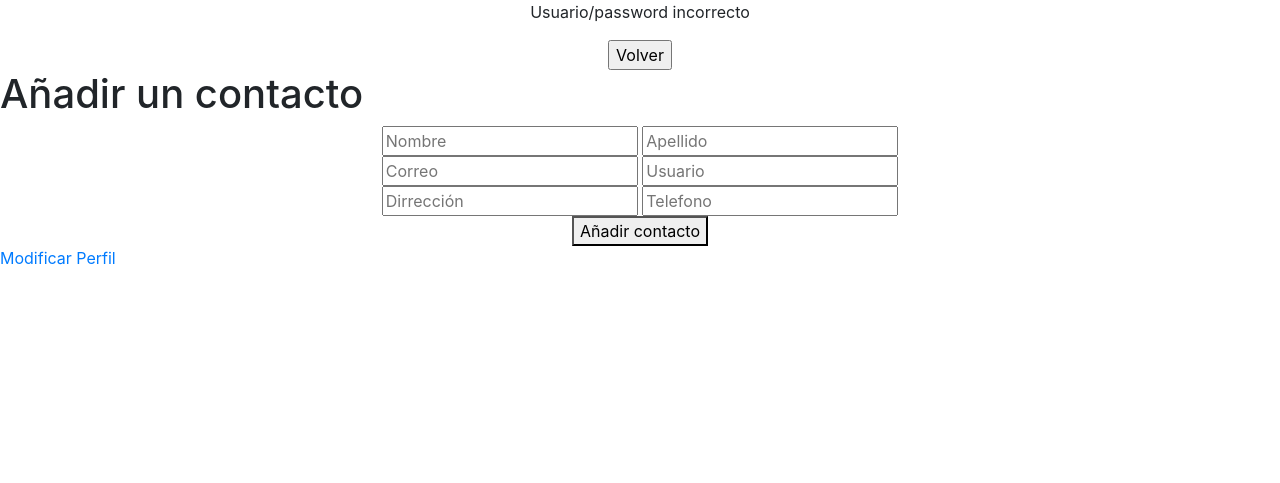
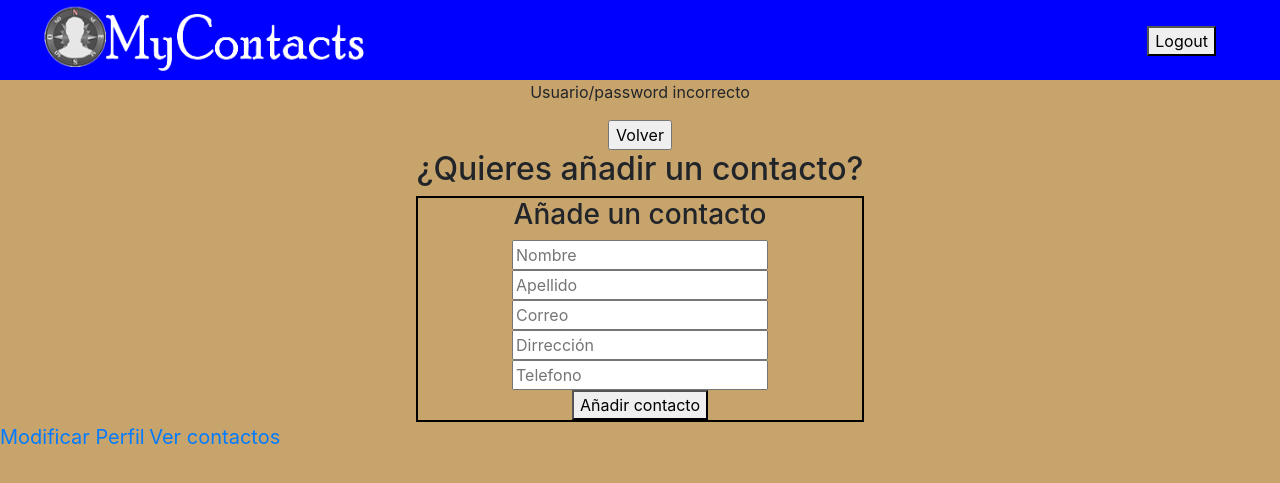
Before and after one commit to Projecte4/Projecte4, a PHP site: page /test.php?Nick=anush97 in a window 1280 px wide. Shown: the top 483 px of the page. Run offline with PHP 8.4, Linux system fonts and the light colour scheme; data comes from the database, SQL or seed files in the repository; data that the repository does not hold is empty; some libraries are stand-ins or nearby versions.

Commit message:
Mejora de css mas codigo

```diff
--- a/mycontacts/indexs.php
+++ b/mycontacts/indexs.php
@@ -38,6 +38,7 @@ session_start();
 
     </div>
   </div>
+  <br>
   <div class="izquierda">
     <center><h2>¿Que funciones hace nuestra pagina?</h2></center>
     <center><div class="explicacion">
@@ -50,6 +51,7 @@ session_start();
     </a>
     </div></center>
   </div>
+
     <div class="derecha">
       <center><h2>¿Aun no estas registrado?</h2></center>
     <div class="registrar">
--- /dev/null
+++ b/mycontacts/logout.proc.php
@@ -0,0 +1,5 @@
+<?php
+	session_start();
+	session_destroy();
+	header("location: indexs.php");
+?>
--- a/mycontacts/modificar_perfil.proc.php
+++ b/mycontacts/modificar_perfil.proc.php
@@ -17,7 +17,6 @@ session_start();
   $pass2=$_REQUEST['Password2'];
 	$idUsu=$_SESSION['id'];
 		$conexion = mysqli_connect ("localhost", "root", "","bd_mycontacts");
-
 		if ($pass==$pass2) {
 			$sql="UPDATE usuarios SET nombre_usu='$nombre', apellidos_usu='$apellido', correo='$correo', nick='$usuario', password='$pass' WHERE id_usu = $idUsu";
 		$consulta=mysqli_query($conexion,$sql);
--- a/mycontacts/style.css
+++ b/mycontacts/style.css
@@ -47,6 +47,13 @@ a{
 	margin-right: 5%;
 }
 
+.logout {
+	margin-top: 2%;
+	float: right;
+	margin-right: 5%;
+}
+
+
 .centrado{
 
 	margin-left: 7%;
@@ -57,6 +64,16 @@ a{
 
 }
 
+.añadircontacto{
+	border: 2px solid black;
+	width: 35%;
+}
+
+.modificar_perfil{
+	border: 2px solid black;
+	width: 35%;
+}
+
 img.logo {
 	width: 400px;
 	height: 80px;
--- a/mycontacts/test.php
+++ b/mycontacts/test.php
@@ -6,6 +6,7 @@ session_start();
 <head>
   <meta charset="UTF-8">
     <link rel="stylesheet" href="https://maxcdn.bootstrapcdn.com/bootstrap/4.0.0/css/bootstrap.min.css" integrity="sha384-Gn5384xqQ1aoWXA+058RXPxPg6fy4IWvTNh0E263XmFcJlSAwiGgFAW/dAiS6JXm" crossorigin="anonymous">
+    <link rel="stylesheet" type="text/css" href="style.css">
   <title>MyContacts</title>
 
 </head>
@@ -13,28 +14,48 @@ session_start();
 </header>
 
 <body>
+  <div class="cabecera">
+<div class="cabecera1">
+
+    <!--<h1>Iniciar sessión</h1>-->
+
+    <img class="logo" src="img/logo.png">
+  </div>
+    <div class="logout">
+
+    <form class="form" method="post" name="formlogin" action="logout.proc.php">
+      <button type="submit" id="login-button">Logout</button>
+      <br>
+      </form>
+
+    </div>
+  </div>
 
   <?php
-  session_start();
   include "login.proc.php";
 
  // echo "<br>Bienvenido";
    ?>
-   <h1>Añadir un contacto</h1>
+
+
+   <center><h2>¿Quieres añadir un contacto?</h2></center>
+   <center><div class="añadircontacto">
+    <h3>Añade un contacto</h3>
    <form class="form" method="post" name="formlogin" action="registro_con.proc.php">
      <center><input type="text" placeholder="Nombre" name="Nombre" required>
      <input type="text" placeholder="Apellido" name="Apellido"required>
      <br>
      <input type="text" placeholder="Correo" name="Correo"required>
-     <input type="text" placeholder="Usuario" name="Usuario"required>
      <br>
      <input type="text" placeholder="Dirrección" name="Direccion"required>
-     <input type="text" placeholder="Telefono" name="telefono"required>
+     <input type="text" placeholder="Telefono" name="Telefono"required>
      <br>
      <button type="submit" id="login-button">Añadir contacto</button></center>
  </form>
+</div></center>
 	</div>
   <a href="modificar.php">Modificar Perfil</a>
+  <a href="mostrarContactos.php">Ver contactos</a>
 
 </div>
 <script src="https://code.jquery.com/jquery-3.2.1.slim.min.js" integrity="sha384-KJ3o2DKtIkvYIK3UENzmM7KCkRr/rE9/Qpg6aAZGJwFDMVNA/GpGFF93hXpG5KkN" crossorigin="anonymous"></script>
```
Also changed, not shown: mycontacts/modificar.php (+26 -5 lines), mycontacts/mostrarContactos.php (added, +25 -0 lines), mycontacts/registro.proc.php (+11 -5 lines), mycontacts/registro_con.proc.php (+10 -14 lines).
